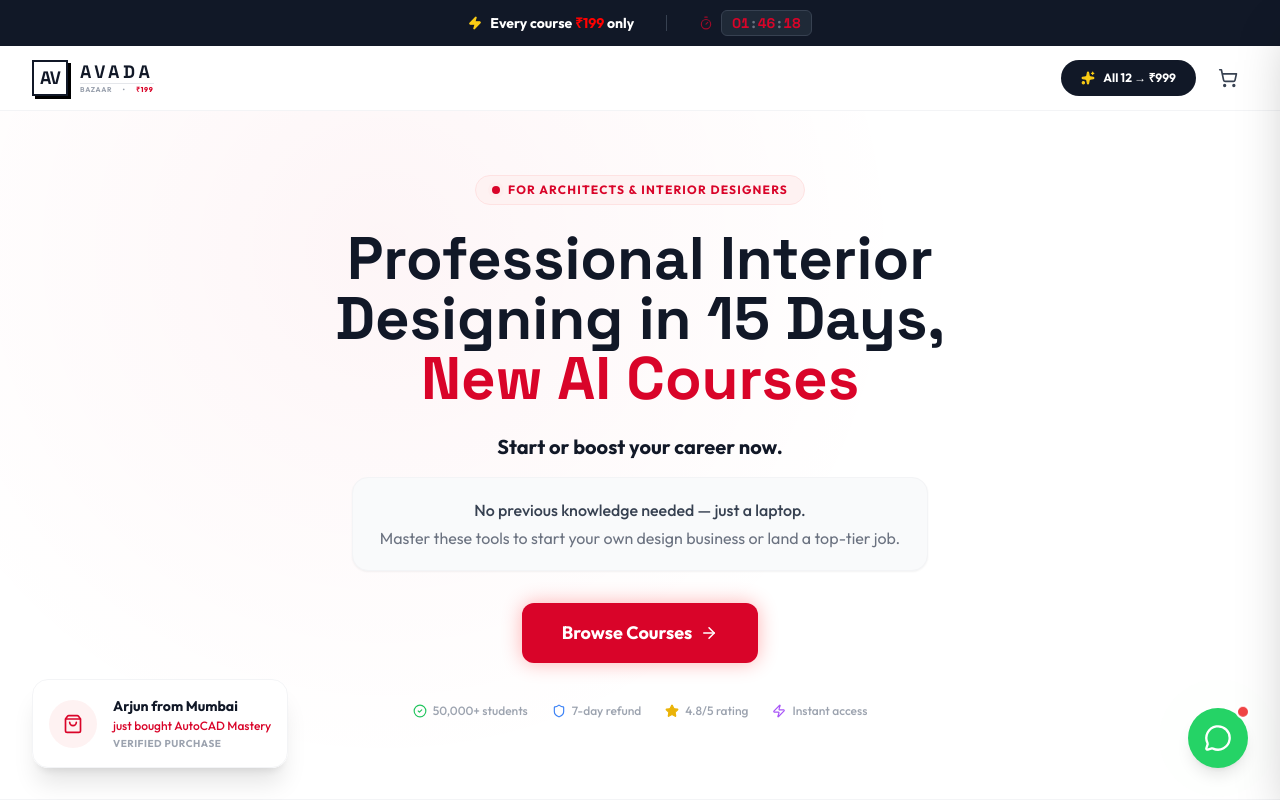
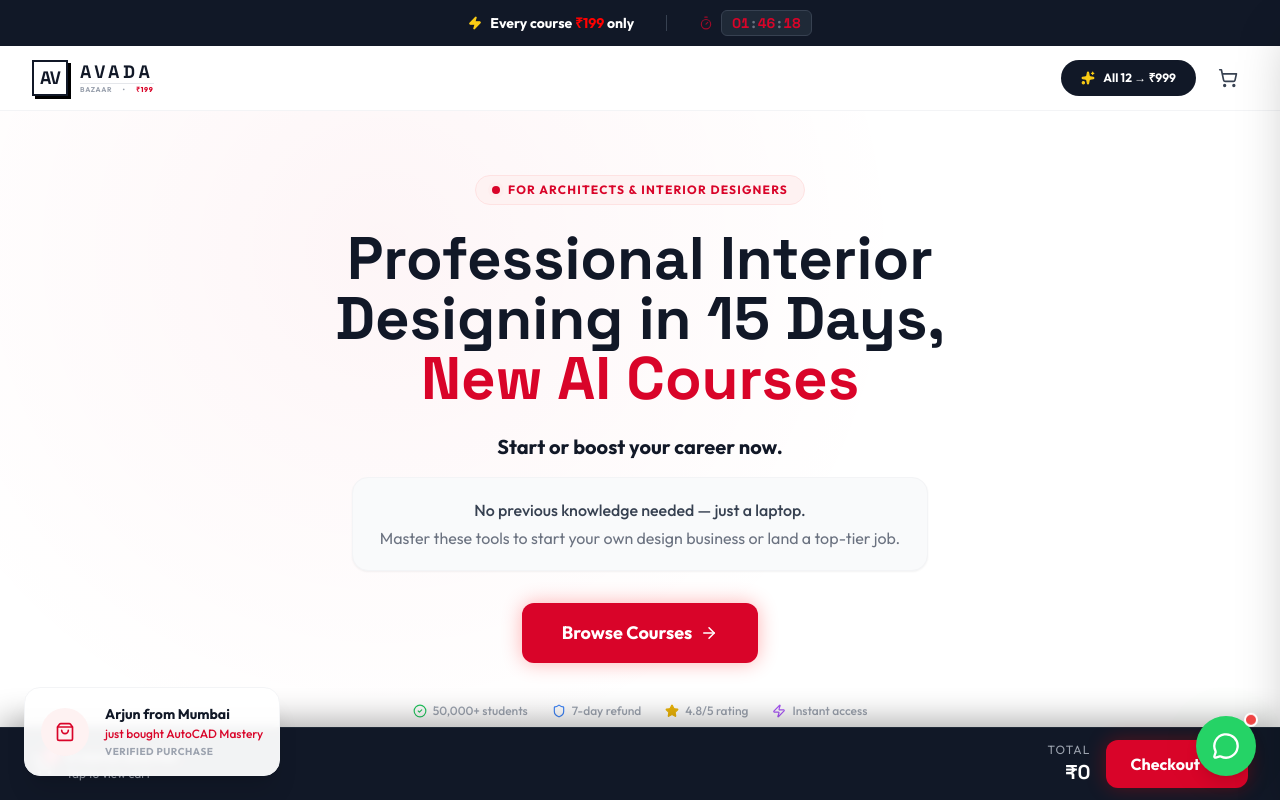
Before and after one commit to mybs1522-bot/199bazar, a React (Vite) app: page / in a window 1280 px wide. Shown: the top 800 px of the page. Built offline with nearby package versions, Linux system fonts and the light colour scheme.

Commit message:
UI Refinements: Repositioned WhatsApp & Ticker, added Secure Checkout header to Cart, added blink animation to CartBar

```diff
--- a/components/CartBar.tsx
+++ b/components/CartBar.tsx
@@ -9,7 +9,15 @@ interface CartBarProps {
 }
 
 export const CartBar: React.FC<CartBarProps> = ({ itemCount, total, onCheckout, onViewCart }) => {
-    if (itemCount === 0) return null;
+    const [isBlinking, setIsBlinking] = React.useState(false);
+
+    React.useEffect(() => {
+        if (itemCount > 0) {
+            setIsBlinking(true);
+            const timer = setTimeout(() => setIsBlinking(false), 600);
+            return () => clearTimeout(timer);
+        }
+    }, [itemCount]);
 
     return (
         <div className="fixed bottom-0 left-0 right-0 z-50 animate-[slideUp_0.3s_ease-out]">
@@ -17,6 +25,10 @@ export const CartBar: React.FC<CartBarProps> = ({ itemCount, total, onCheckout,
         @keyframes slideUp {
           0% { transform: translateY(100%); opacity: 0; }
           100% { transform: translateY(0); opacity: 1; }
+        }
+        @keyframes cartBlink {
+          0%, 100% { transform: scale(1); filter: brightness(1); }
+          50% { transform: scale(1.2); filter: brightness(1.5); color: #ef4444; }
         }
       `}</style>
 
@@ -28,8 +40,8 @@ export const CartBar: React.FC<CartBarProps> = ({ itemCount, total, onCheckout,
                         onClick={onViewCart}
                         className="flex items-center gap-3 text-white hover:text-brand-accent transition-colors"
                     >
-                        <div className="relative">
-                            <ShoppingCart size={22} />
+                        <div className={`relative transition-all duration-300 ${isBlinking ? 'animate-[cartBlink_0.6s_ease-in-out]' : ''}`}>
+                            <ShoppingCart size={22} className={isBlinking ? 'text-brand-primary' : ''} />
                             <div className="absolute -top-2 -right-2 bg-brand-primary text-white text-[10px] font-bold w-5 h-5 rounded-full flex items-center justify-center">
                                 {itemCount}
                             </div>
--- a/components/CartDrawer.tsx
+++ b/components/CartDrawer.tsx
@@ -1,5 +1,5 @@
 import React from 'react';
-import { X, Trash2, ShoppingBag, ArrowRight, Sparkles, Check, Mail, Phone, Timer } from 'lucide-react';
+import { X, Trash2, ShoppingBag, ArrowRight, Sparkles, Check, Mail, Phone, Timer, Lock } from 'lucide-react';
 import { Course } from '../types';
 import { COURSES, BUNDLE_PRICE } from '../constants';
 
@@ -169,6 +169,12 @@ export const CartDrawer: React.FC<CartDrawerProps> = ({
                 {/* Footer — Checkout */}
                 {cartIds.size > 0 && (
                     <div className="p-5 border-t border-gray-100 bg-white">
+                        {/* Dark Checkout Header */}
+                        <div className="bg-gray-900 border border-gray-800 p-3 rounded-xl shadow-[0_4px_12px_rgba(0,0,0,0.1)] text-white font-bold mb-5 flex items-center justify-center gap-2">
+                            <Lock size={16} className="text-gray-400" />
+                            <span>Secure Checkout Area</span>
+                        </div>
+
                         {/* Contact Info */}
                         <div className="space-y-3 mb-5">
                             {/* Phone Input */}
--- a/components/PurchaseTicker.tsx
+++ b/components/PurchaseTicker.tsx
@@ -36,7 +36,7 @@ export const PurchaseTicker: React.FC = () => {
 
     return (
         <div
-            className={`fixed bottom-24 left-4 md:bottom-8 md:left-8 z-50 transition-all duration-500 transform ${isVisible ? 'translate-y-0 opacity-100' : 'translate-y-10 opacity-0 pointer-events-none'
+            className={`fixed bottom-4 left-4 md:bottom-6 md:left-6 z-50 transition-all duration-500 transform ${isVisible ? 'translate-y-0 opacity-100' : 'translate-y-10 opacity-0 pointer-events-none'
                 }`}
         >
             <div className="bg-white/95 backdrop-blur-sm border border-gray-100 shadow-xl rounded-2xl p-3 md:p-4 flex items-center gap-3 md:gap-4 max-w-[280px] md:max-w-sm">
--- a/components/WhatsAppButton.tsx
+++ b/components/WhatsAppButton.tsx
@@ -15,7 +15,7 @@ export const WhatsAppButton: React.FC<WhatsAppButtonProps> = ({ visible = true }
             href={whatsappUrl}
             target="_blank"
             rel="noopener noreferrer"
-            className="fixed bottom-24 right-4 md:bottom-8 md:right-8 z-50 group"
+            className="fixed bottom-4 right-4 md:bottom-6 md:right-6 z-50 group"
             aria-label="Chat on WhatsApp"
         >
             {/* Tooltip */}
```
